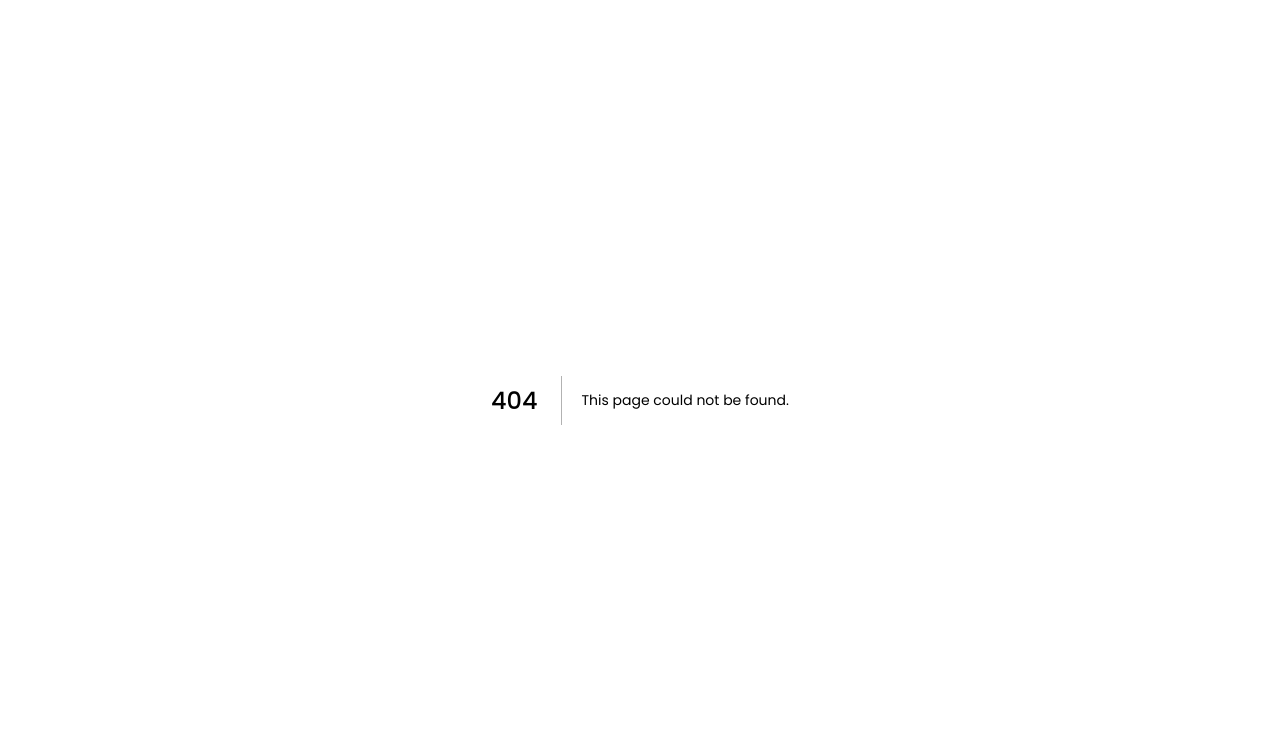
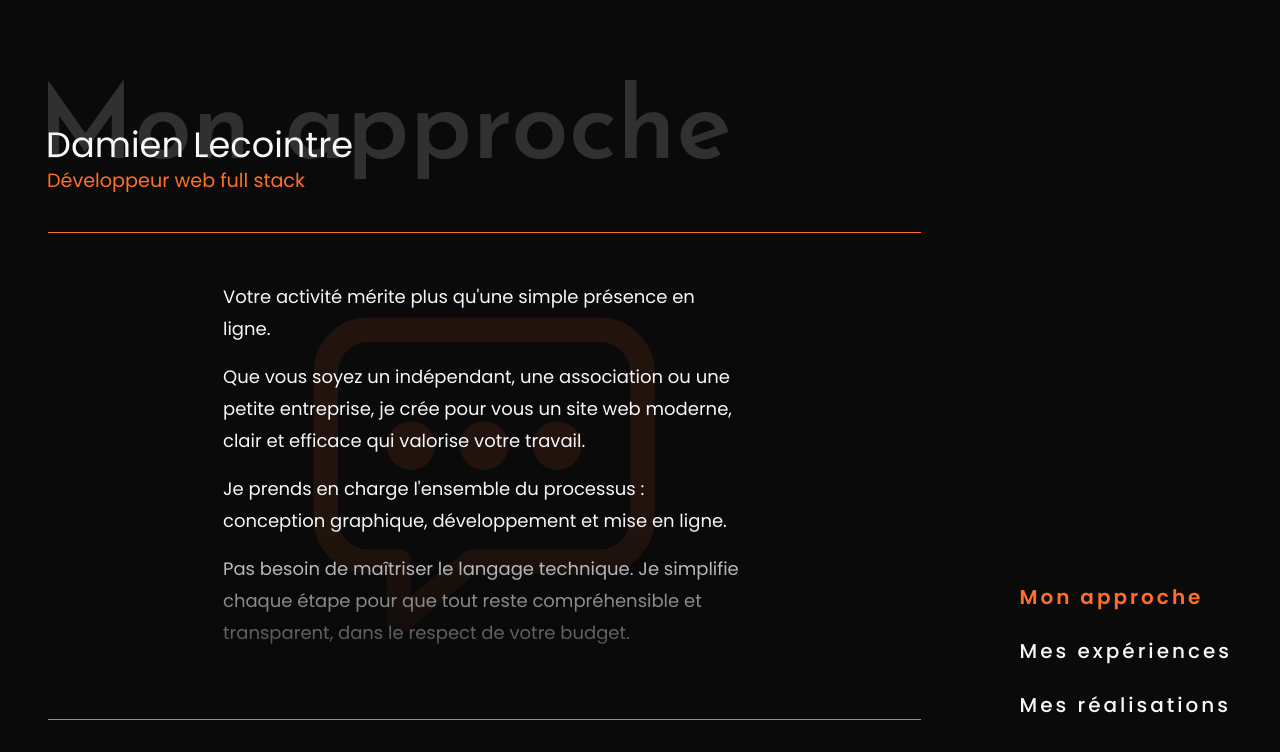
Before and after one commit to DamienLecointre/Portfolio-Frontend, a Next.js app: page /mon-approche in a window 1280 px wide. Before the commit this address had no page. Shown: the top 752 px of the page. Built offline with nearby package versions, Linux system fonts and the light colour scheme.

Commit message:
Storytelling updated + DisplayScreenData updated

```diff
--- a/src/app/ma-demarche/page.tsx
+++ b/src/app/mon-approche/page.tsx
@@ -28,11 +28,11 @@ function HistoirePage() {
         </>
       )}
       <div className={styles.contentContainer}>
-        <PageTitle dynamicTitle="Ma démarche" />
+        <PageTitle dynamicTitle="Mon approche" />
         <LineDivider lineDivider="lineTopDivider" />
         <div className={styles.txtContainer}>
-          {isShortScreen && <Gradient location="demarche" />}
-          {isMobile && <Gradient location="demarche" />}
+          {isShortScreen && <Gradient location="approche" />}
+          {isMobile && <Gradient location="approche" />}
           <IoChatboxEllipsesOutline className={styles.quoteIcon} />
           <StorytellingDisplay />
         </div>
--- a/src/components/sections/storytelling/StorytellingDisplay.tsx
+++ b/src/components/sections/storytelling/StorytellingDisplay.tsx
@@ -1,11 +1,9 @@
-import StorytellingData from "@/data/sections/storytelling/StorytellingData";
+import { storytellingData } from "@/data/sections/storytelling/StorytellingData";
 import Storytelling from "./Storytelling";
 
 import styles from "@/styles/components/sections/storytelling/StorytellingDisplay.module.scss";
 
 function StorytellingDisplay() {
-  const storytellingData = StorytellingData();
-
   return (
     <div className={styles.storytellingContainer}>
       {storytellingData.map((sentence) => (
--- a/src/data/sections/storytelling/StorytellingData.tsx
+++ b/src/data/sections/storytelling/StorytellingData.tsx
@@ -3,31 +3,35 @@ type storytellingContentType = {
   text: string;
 }[];
 
-const storytellingData: storytellingContentType = [
+export const storytellingData: storytellingContentType = [
   {
     id: 1,
-    text: "Chaque projet naît d'une idée. Mon rôle est de vous accompagner pour la transformer en un site professionnel et efficace, fidèle à vos besoins.",
+    text: "Votre activité mérite plus qu'une simple présence en ligne.",
   },
   {
     id: 2,
+    text: "Que vous soyez un indépendant, une association ou une petite entreprise, je crée pour vous un site web moderne, clair et efficace qui valorise votre travail.",
+  },
+  {
+    id: 3,
     text: "Je prends en charge l'ensemble du processus : conception graphique, développement et mise en ligne.",
   },
   {
-    id: 3,
+    id: 4,
     text: "Pas besoin de maîtriser le langage technique. Je simplifie chaque étape pour que tout reste compréhensible et transparent, dans le respect de votre budget.",
   },
   {
-    id: 4,
+    id: 5,
     text: "Mon objectif est de rendre la création de votre site web simple et agréable, et de vous livrer une solution prête à l'emploi.",
   },
   {
-    id: 5,
+    id: 6,
     text: "Vous avez un projet ? Parlons-en et voyons comment le concrétiser ensemble.",
   },
 ];
 
-function StorytellingData() {
-  return storytellingData;
-}
+// function StorytellingData() {
+//   return storytellingData;
+// }
 
-export default StorytellingData;
+// export default StorytellingData;
--- a/src/data/ui/buttons/DataScreensDisplayBtn.tsx
+++ b/src/data/ui/buttons/DataScreensDisplayBtn.tsx
@@ -1,5 +1,5 @@
 const navData = [
-  { linkTitle: "Ma démarche", link: "/ma-demarche" },
+  { linkTitle: "Mon approche", link: "/mon-approche" },
   { linkTitle: "Mes expériences", link: "/mes-experiences" },
   { linkTitle: "Mes réalisations", link: "/mes-realisations" },
 ];
```
